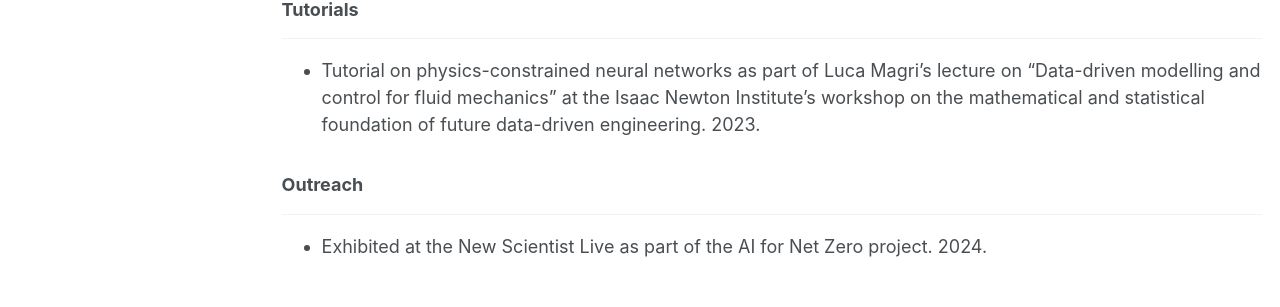
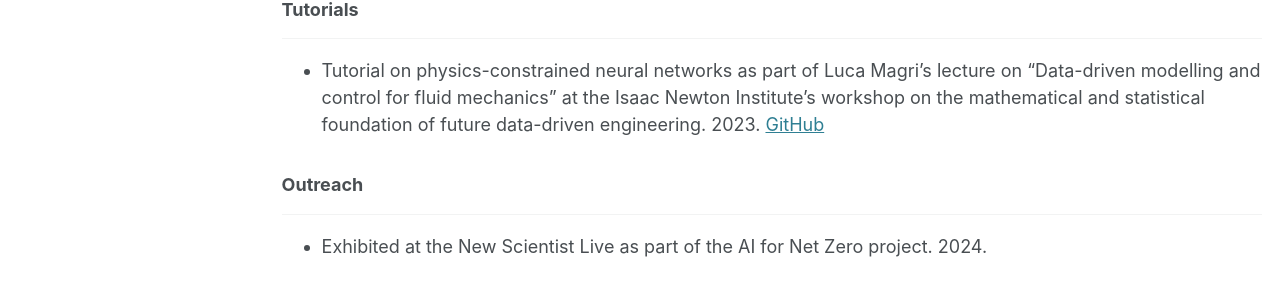
Before and after one commit to defneozan/defneozan.github.io, a Jekyll site: the page built from _pages/talks.md, in a window 1280 px wide and 1330 px high. Shown: the part 662-969 px from the top of the window. Built offline with Jekyll 4.4.1, drawn with Linux system fonts in a browser that asks for light colours; some web fonts are replaced.

Commit message:
Added talks

```diff
--- a/_pages/talks.md
+++ b/_pages/talks.md
@@ -16,7 +16,7 @@ author_profile: true
 
 ### Tutorials
 ***
-* Tutorial on physics-constrained neural networks as part of Luca Magri’s lecture on “Data-driven modelling and control for fluid mechanics” at the Isaac Newton Institute’s workshop on the mathematical and statistical foundation of future data-driven engineering. 2023.
+* Tutorial on physics-constrained neural networks as part of Luca Magri’s lecture on “Data-driven modelling and control for fluid mechanics” at the Isaac Newton Institute’s workshop on the mathematical and statistical foundation of future data-driven engineering. 2023. [GitHub](https://github.com/MagriLab/NewtonWorkshop2023/tree/main/thermoacoustic_neural_networks)
 
 ### Outreach
 ***
```
